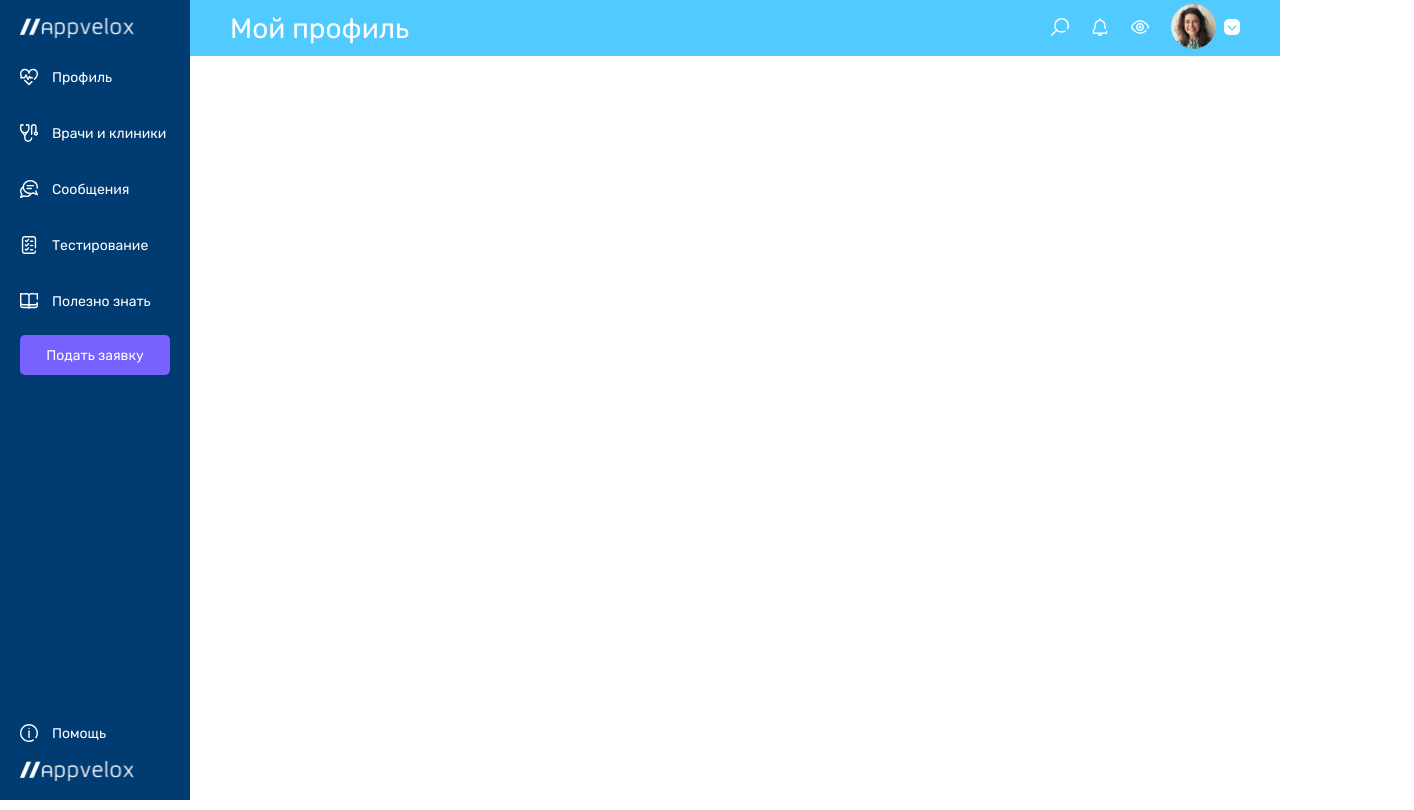
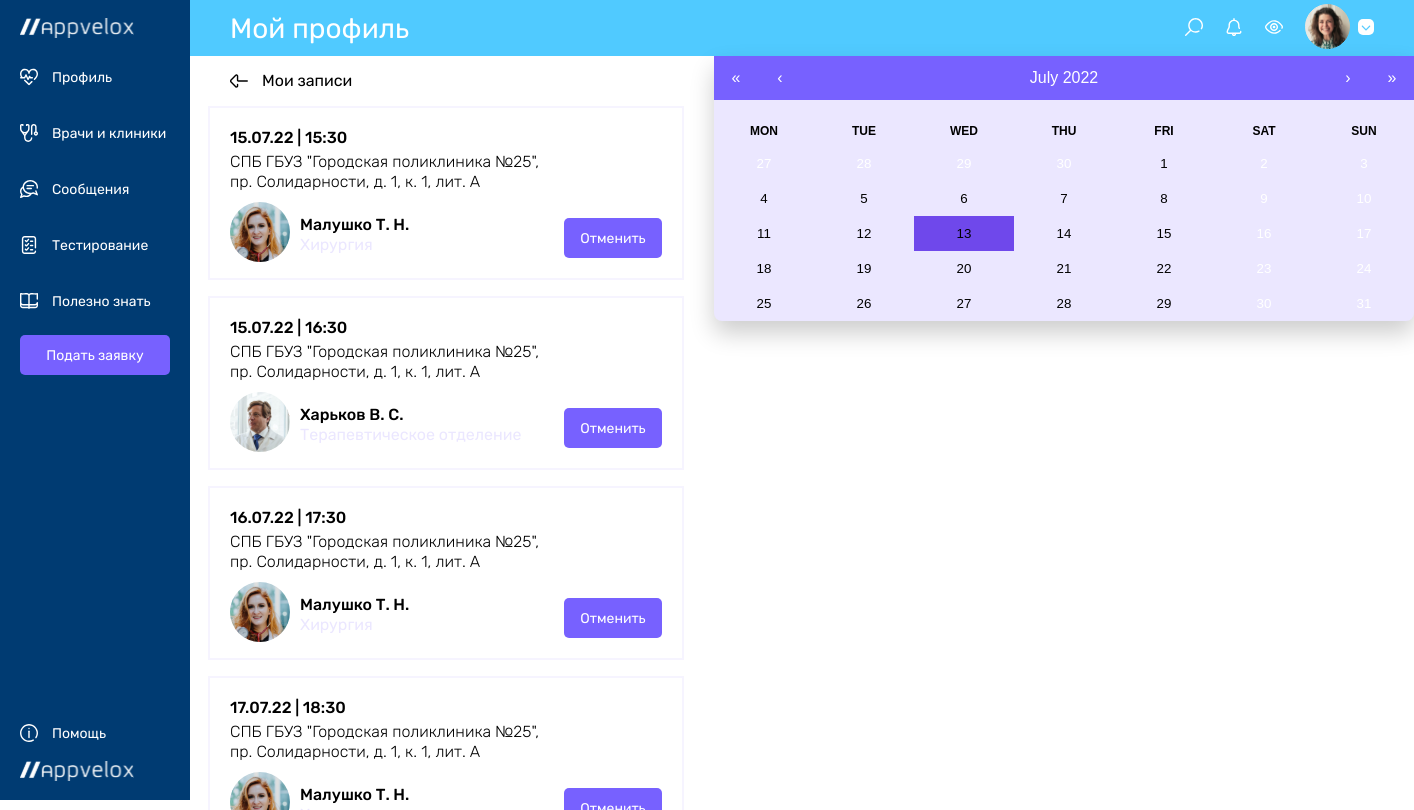
Before and after one commit to AfroSamuro/react_doctor_appointment, a React (Create React App) app: page /apps in a window 1280 px wide. Shown: the whole page, 1414 px wide, since content can reach past the window. Built offline with nearby package versions, Linux system fonts and the light colour scheme; the HTML template or start-up script is replaced by a standard one.

Commit message:
add calendar functionality

```diff
--- a/package.json
+++ b/package.json
@@ -4,6 +4,7 @@
   "private": true,
   "dependencies": {
     "react": "^18.2.0",
+    "react-calendar": "^3.7.0",
     "react-dom": "^18.2.0",
     "react-router-dom": "^6.3.0",
     "react-scripts": "5.0.1"
--- a/src/App.js
+++ b/src/App.js
@@ -6,12 +6,13 @@ import Header from './components/header/Header'
 import ProfileMain from './pages/profileMain/ProfileMain'
 import doc1 from './images/doc_mal.svg'
 import doc2 from './images/doc_har.svg'
+import ProfileApps from './pages/profileAppointment/ProfileApps'
 
 export default function App() {
 
     const docApps = [
         {
-            date: '15.06.20',
+            date: '15.07.2022',
             time: '15:30',
             location: 'СПБ ГБУЗ "Городская поликлиника №25", пр. Солидарности, д. 1, к. 1, лит. А',
             docPhoto: doc1,
@@ -19,7 +20,7 @@ export default function App() {
             docSpec: 'Хирургия'
         },
         {
-            date: '15.06.20',
+            date: '15.07.2022',
             time: '16:30',
             location: 'СПБ ГБУЗ "Городская поликлиника №25", пр. Солидарности, д. 1, к. 1, лит. А',
             docPhoto: doc2,
@@ -27,7 +28,7 @@ export default function App() {
             docSpec: 'Терапевтическое отделение'
         },
         {
-            date: '16.06.20',
+            date: '16.07.2022',
             time: '17:30',
             location: 'СПБ ГБУЗ "Городская поликлиника №25", пр. Солидарности, д. 1, к. 1, лит. А',
             docPhoto: doc1,
@@ -35,7 +36,7 @@ export default function App() {
             docSpec: 'Хирургия'
         },
         {
-            date: '17.06.20',
+            date: '17.07.2022',
             time: '18:30',
             location: 'СПБ ГБУЗ "Городская поликлиника №25", пр. Солидарности, д. 1, к. 1, лит. А',
             docPhoto: doc1,
@@ -43,7 +44,7 @@ export default function App() {
             docSpec: 'Хирургия'
         },
         {
-            date: '18.06.20',
+            date: '18.07.2022',
             time: '19:30',
             location: 'СПБ ГБУЗ "Городская поликлиника №25", пр. Солидарности, д. 1, к. 1, лит. А',
             docPhoto: doc1,
@@ -60,7 +61,7 @@ export default function App() {
                     <Header />
                     <Routes>
                         <Route path='/' element={<ProfileMain apps={docApps} />} />
-                        <Route path='/apps' element={''} />
+                        <Route path='/apps' element={<ProfileApps apps={docApps}/>} />
                     </Routes>
                 </section>
             </div>
--- a/src/components/asideMenu/AsideMenu.jsx
+++ b/src/components/asideMenu/AsideMenu.jsx
@@ -6,15 +6,16 @@ import speak from '../../images/speak 1.svg'
 import test from '../../images/test 1.svg'
 import book from '../../images/book 1.svg'
 import help from '../../images/help 1.svg'
+import { Link } from 'react-router-dom'
 
 export default function AsideMenu() {
 
     return (
         <aside className='aside__menu'>
             <nav className='menu__nav'>
-                <div className='nav__logo'>
+                <Link className='nav__logo' to={'/'} target='_self'>
                     <img src={logo} alt="logo" />
-                </div>
+                </Link>
                 <div className='nav__profile' >
                     <div className='profile__img'>
                         <img src={hearth} alt="" />
--- /dev/null
+++ b/src/components/calendar/Calendar.css
@@ -0,0 +1,134 @@
+.react-calendar {
+  width: 700px;
+  max-width: 100%;
+  background-color: #EBE7FF;
+  color: white;
+  border-radius: 8px;
+  box-shadow: 0 12px 24px rgba(0, 0, 0, 0.2);
+  font-family: Arial, Helvetica, sans-serif;
+  line-height: 1.125em;
+ }
+
+ .react-calendar__navigation button {
+  color: white;
+  min-width: 44px;
+  background:none;
+  font-size: 16px;
+  margin-top: 8px;
+ }
+
+.react-calendar--doubleView {
+  width: 700px;
+}
+.react-calendar--doubleView .react-calendar__viewContainer {
+  display: flex;
+  margin: -0.5em;
+}
+.react-calendar--doubleView .react-calendar__viewContainer > * {
+  width: 50%;
+  margin: 0.5em;
+}
+.react-calendar,
+.react-calendar *,
+.react-calendar *:before,
+.react-calendar *:after {
+  -moz-box-sizing: border-box;
+  -webkit-box-sizing: border-box;
+  box-sizing: border-box;
+}
+.react-calendar button {
+  margin: 0;
+  border: 0;
+  outline: none;
+}
+.react-calendar button:enabled:hover {
+  cursor: pointer;
+}
+.react-calendar__navigation {
+  background-color: #7761FF;
+  display: flex;
+  height: 44px;
+  margin-bottom: 1em;
+}
+.react-calendar__navigation button {
+  min-width: 44px;
+}
+.react-calendar__navigation button:enabled:hover,
+.react-calendar__navigation button:enabled:focus {
+  background-color: #e6e6e6;
+}
+.react-calendar__navigation button[disabled] {
+  background-color: #f0f0f0;
+}
+.react-calendar__month-view__weekdays {
+  text-align: center;
+  text-transform: uppercase;
+  font-weight: bold;
+  font-size: 0.75em;
+}
+.react-calendar__month-view__weekdays__weekday {
+  color: black;
+  padding: 0.5em;
+}
+
+abbr {
+  text-decoration: none;
+}
+
+.react-calendar__month-view__weekNumbers .react-calendar__tile {
+  display: flex;
+  align-items: center;
+  justify-content: center;
+  font-size: 0.75em;
+  font-weight: bold;
+  padding: calc(0.75em / 0.75) calc(0.5em / 0.75);
+}
+.react-calendar__month-view__days__day--weekend {
+  color: white;
+}
+.react-calendar__month-view__days__day--neighboringMonth {
+  color: white;
+}
+.react-calendar__year-view .react-calendar__tile,
+.react-calendar__decade-view .react-calendar__tile,
+.react-calendar__century-view .react-calendar__tile {
+  padding: 2em 0.5em;
+}
+.react-calendar__tile {
+  max-width: 100%;
+  text-align: center;
+  padding: 0.75em 0.5em;
+  background: none;
+}
+.react-calendar__tile:disabled {
+  background-color: #f0f0f0;
+}
+.react-calendar__tile:enabled:hover,
+.react-calendar__tile:enabled:focus {
+  background-color: #e6e6e6;
+}
+.react-calendar__tile--now {
+  background-color: #6f48eb;
+}
+.react-calendar__tile--now:enabled:hover,
+.react-calendar__tile--now:enabled:focus {
+  background: #ffffa9;
+}
+.react-calendar__tile--hasActive {
+  background: #76baff;
+}
+.react-calendar__tile--hasActive:enabled:hover,
+.react-calendar__tile--hasActive:enabled:focus {
+  background: #a9d4ff;
+}
+.react-calendar__tile--active {
+  background: #6f48eb;
+  color: white;
+}
+.react-calendar__tile--active:enabled:hover,
+.react-calendar__tile--active:enabled:focus {
+  background: #1087ff;
+}
+.react-calendar--selectRange .react-calendar__tile--hover {
+  background-color: #e6e6e6;
+}
--- a/src/components/cardDoc/CardDoc.jsx
+++ b/src/components/cardDoc/CardDoc.jsx
@@ -17,7 +17,7 @@ export default function CardDoc(props) {
             <div className='card__details'>
                 <div className='details__date'>
                     <div className='date__day'>
-                        {date} |&nbsp;
+                        {date.slice(0, 6)+date.slice(-2)} |&nbsp;
                     </div>
                     <div className='date__time'>
                         {time}
--- a/src/main.css
+++ b/src/main.css
@@ -1,4 +1,5 @@
 @import url('https://fonts.googleapis.com/css2?family=Epilogue:ital,wght@0,100;0,200;0,300;0,400;0,500;0,600;0,700;0,800;0,900;1,100;1,200;1,300;1,400;1,500;1,600;1,700;1,800;1,900&family=Exo+2:ital,wght@0,100;0,200;0,300;0,400;0,500;0,600;0,700;0,800;0,900;1,100;1,300;1,400;1,500;1,600;1,700;1,800;1,900&family=Roboto+Slab:wght@100;200;300;400;500;600;700;800;900&family=Roboto:wght@100;300;400;500;700;900&family=Rubik:ital,wght@0,300;0,400;0,500;0,600;0,700;0,800;0,900;1,300;1,400;1,500;1,600;1,700;1,800;1,900&display=swap');
+
 body {
     cursor: default;
     width: 100vw;
--- /dev/null
+++ b/src/pages/profileAppointment/ProfileApps.css
@@ -0,0 +1,55 @@
+.appointments {
+    display: flex;
+    color: black;
+}
+
+.appointments__apps .doc__card {
+    margin: 16px 0 0 0;
+}
+
+.appointments__apps {
+    margin-left: 18px;
+}
+
+.apps__top {
+    display: flex;
+    align-items: center;
+    padding: 16px 0 0 22px;
+}
+
+.top__title {
+    padding-left: 14px;
+}
+
+.apps__docs {
+    width: 506px;
+    height: 90vh;
+    overflow-y: auto;
+}
+
+.docs__showAll {
+    color: #50CAFF;
+    font-size: 14px;
+    text-decoration: underline;
+    padding: 16px 0 0 316px;
+    cursor: pointer;
+}
+
+.docs__noApps {
+    font-size: 30px;
+    padding: 60px 0 0 22px;
+}
+
+::-webkit-scrollbar {
+    width: 8px;
+}
+
+::-webkit-scrollbar-track {
+    border-radius: 5px;
+    background-color: #EBE7FF;
+}
+
+::-webkit-scrollbar-thumb {
+    background: #003B72;
+    border-radius: 5px;
+}
--- /dev/null
+++ b/src/pages/profileAppointment/ProfileApps.jsx
@@ -0,0 +1,66 @@
+import CardDoc from '../../components/cardDoc/CardDoc'
+import './ProfileApps.css'
+import arrow from '../../images/arrow.svg'
+import Calendar from 'react-calendar'
+import '../../components/calendar/Calendar.css'
+import { useState } from 'react'
+
+export default function ProfileApps(props) {
+
+    const apps = props.apps
+
+    const [showedApps, setShowedApps] = useState(apps)
+
+    const showDailyApps = (e) => {
+        const chosenDate = [e.getDate(),
+        e.getMonth() + 1 < 10 ?
+            `0${e.getMonth() + 1}` :
+            e.getMonth() + 1,
+        e.getFullYear()].join('.')
+
+        setShowedApps(() => {
+            return apps.filter(app =>
+                app.date === chosenDate
+            )
+        })
+    }
+
+    const showAllApps = () => {
+        setShowedApps(apps)
+    }
+
+    return (
+        <div className='appointments'>
+            <div className='appointments__apps'>
+                <div className='apps__top'>
+                    <img src={arrow} alt="arrow" />
+                    <p className='top__title'>
+                        Мои записи
+                    </p>
+                </div>
+                <div className='apps__docs'>
+                    {showedApps.length === apps.length ?
+                        '' :
+                        <p className='docs__showAll' onClick={showAllApps}>
+                            Показать все записи
+                        </p>
+                    }
+
+                    {showedApps.length > 0 ?
+                    showedApps.map(app =>
+                        <CardDoc info={app} />
+                    ) :
+                    <p className='docs__noApps'>
+                        Нет активных записей
+                    </p>
+                }
+                </div>
+            </div>
+            <div className='appointments__calendar'>
+                <Calendar
+                    onClickDay={showDailyApps}
+                />
+            </div>
+        </div>
+    )
+}
--- a/src/pages/profileMain/ProfileMain.css
+++ b/src/pages/profileMain/ProfileMain.css
@@ -39,12 +39,9 @@
     margin: 0 auto;
 }
 
-
-
-
-
 .info__electro {
     padding-top: 36px;
+    width: 1176px;
 }
 
 
--- a/src/pages/profileMain/ProfileMain.jsx
+++ b/src/pages/profileMain/ProfileMain.jsx
@@ -5,6 +5,7 @@ import resultLogo from '../../images/lab 1.svg'
 import addLogo from '../../images/add (1) 1.svg'
 import historyLogo from '../../images/clock 1.svg'
 import CardDoc from '../../components/cardDoc/CardDoc'
+import { Link } from 'react-router-dom'
 
 export default function ProfileMain(props) {
 
@@ -84,9 +85,9 @@ export default function ProfileMain(props) {
 
                                 }
                             </p>
-                            <a className='more__link'>
+                            <Link className='more__link' to={'/apps'} target='_self'>
                                 Подробнее
-                            </a>
+                            </Link>
                         </div> :
                         <p className='cards__empty'>
                             Нет активных записей
```
Also changed, not shown: src/images/arrow.svg (added), 1 other file (tests, documents, lock files or other folders).
